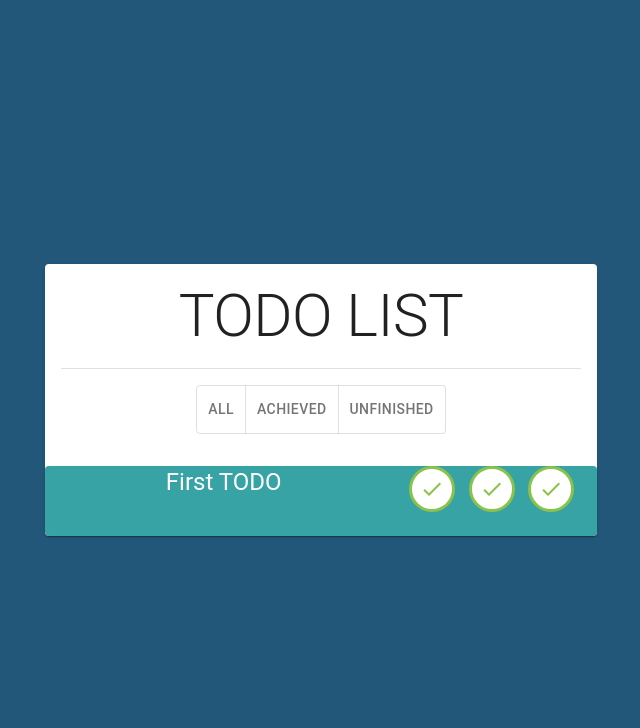
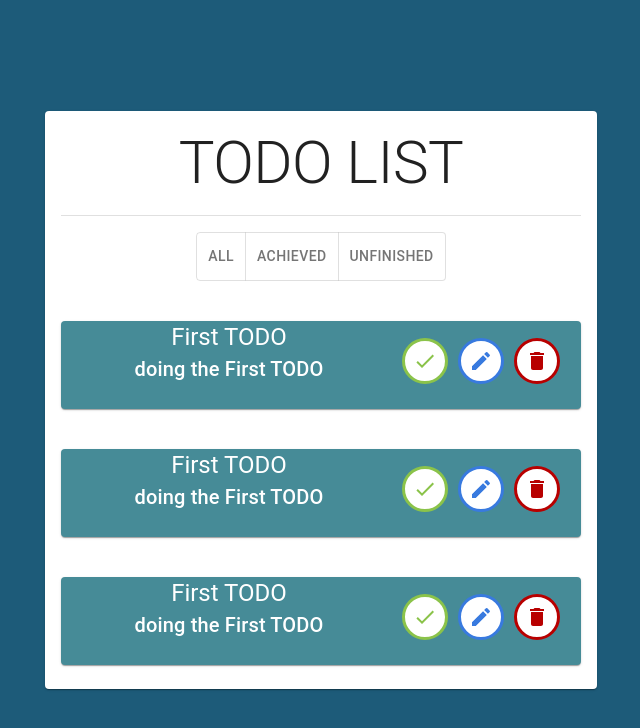
Before and after one commit to Hamza12398/React-MUI, a React (Create React App) app in the folder todo-list/: page / in a window 1280 px wide. Shown: the top 728 px of the page, without its empty margins (319-959 px from the left). Built offline with nearby package versions, Linux system fonts and the light colour scheme.

Commit message:
FINISH ALL TODO STYLE

```diff
--- a/todo-list/src/App.css
+++ b/todo-list/src/App.css
@@ -36,3 +36,20 @@
     transform: rotate(360deg);
   }
 }
+
+.iconButton {
+  transition: all 0.2s !important;
+}
+
+.iconButton:hover {
+  background-color: #bebebe !important;
+  box-shadow: 0 7px 7px rgba(0, 0, 0, 0.2) !important;
+}
+
+.card-container {
+  transition: all 0.2s !important;
+}
+/* .card-container:hover {
+  padding-top: 20px;
+  padding-bottom: 20px;
+} */
--- a/todo-list/src/App.js
+++ b/todo-list/src/App.js
@@ -11,11 +11,12 @@ function App() {
       <div
         className="App"
         style={{
-          background: "#22577A",
+          background: "#1D5B79",
           display: "flex",
           justifyContent: "center",
           alignItems: "center",
           height: "100vh",
+          direction: "ltr",
         }}
       >
         <TodoList />
--- a/todo-list/src/Components/Todo.jsx
+++ b/todo-list/src/Components/Todo.jsx
@@ -9,23 +9,27 @@ import Grid from "@mui/material/Grid";
 import CheckIcon from "@mui/icons-material/Check";
 import DeleteIcon from "@mui/icons-material/Delete";
 import IconButton from "@mui/material/IconButton";
+import EditIcon from "@mui/icons-material/Edit";
+
 export default function Todo() {
   return (
     <Card
+      className="card-container"
       sx={{
         minWidth: 275,
-        background: "#38A3A5",
+        background: "#468B97",
         color: "white",
-        marginTop: 2,
+        marginTop: 5,
       }}
     >
       <CardContent>
         <Grid container spacing={2}>
           <Grid xs={8}>
-            <Typography  variant="h5">First TODO</Typography>
+            <Typography variant="h5">First TODO</Typography>
+            <Typography variant="h6">doing the First TODO</Typography>
           </Grid>
 
-          {/* BUTTONS */}
+          {/* BUTTONS <<ICONS>> */}
           <Grid
             xs={4}
             display="flex"
@@ -33,36 +37,43 @@ export default function Todo() {
             alignItems="center"
           >
             <IconButton
+              className="iconButton"
               aria-label="delete"
               sx={{
                 border: "solid #8bc34a 3px",
                 background: "white",
                 color: "#8bc34a",
+                marginTop: 2,
               }}
             >
               <CheckIcon />
             </IconButton>
             <IconButton
+              className="iconButton"
               aria-label="delete"
               sx={{
-                border: "solid #8bc34a 3px",
+                border: "solid #387ADF 3px",
                 background: "white",
-                color: "#8bc34a",
+                color: "#387ADF",
+                marginTop: 2,
               }}
             >
-              <CheckIcon />
+              <EditIcon />
             </IconButton>
             <IconButton
+              className="iconButton"
               aria-label="delete"
               sx={{
-                border: "solid #8bc34a 3px",
+                border: "solid #B80000 3px",
                 background: "white",
-                color: "#8bc34a",
+                color: "#B80000",
+                marginTop: 2,
               }}
             >
-              <CheckIcon />
+              <DeleteIcon />
             </IconButton>
           </Grid>
+          {/*-------- BUTTONS <<ICONS>> -------- */}
         </Grid>
       </CardContent>
     </Card>
--- a/todo-list/src/Components/TodoList.jsx
+++ b/todo-list/src/Components/TodoList.jsx
@@ -9,16 +9,18 @@ import Typography from "@mui/material/Typography";
 import Divider from "@mui/material/Divider";
 import ToggleButton from "@mui/material/ToggleButton";
 import ToggleButtonGroup from "@mui/material/ToggleButtonGroup";
+import Grid from "@mui/material/Grid";
 import Todo from "./Todo";
 
 export default function TodoList() {
   return (
-    <React.Fragment>
+    <>
       <Container maxWidth="sm">
         <Card sx={{ minWidth: 275 }}>
           <CardContent>
             <Typography variant="h2">TODO LIST</Typography>
             <Divider sx={{ my: 2 }} />
+            {/* FILTER BUTTON */}
             <ToggleButtonGroup
               // value={alignment}
               exclusive
@@ -29,12 +31,33 @@ export default function TodoList() {
               <ToggleButton value="android">Achieved</ToggleButton>
               <ToggleButton value="ios">Unfinished</ToggleButton>
             </ToggleButtonGroup>
+            {/*  -----------FILTER BUTTON----------- */}
+
+            {/* COMPONENTS */}
+            <Todo />
+            <Todo />
+            <Todo />
+            {/* COMPONENTS */}
+
+            {/* INPUT + ADD BUTTON */}
+            <Grid container>
+              <Grid
+                xs={8}
+                display="flex"
+                justifyContent="space-around"
+                alignItems="center"
+              ></Grid>
+              <Grid
+                xs={4}
+                display="flex"
+                justifyContent="space-around"
+                alignItems="center"
+              ></Grid>
+            </Grid>
+            {/* ---------INPUT + ADD BUTTON------- */}
           </CardContent>
-          {/* COMPONENTS */}
-          <Todo />
-          {/* COMPONENTS */}
         </Card>
       </Container>
-    </React.Fragment>
+    </>
   );
 }
```
